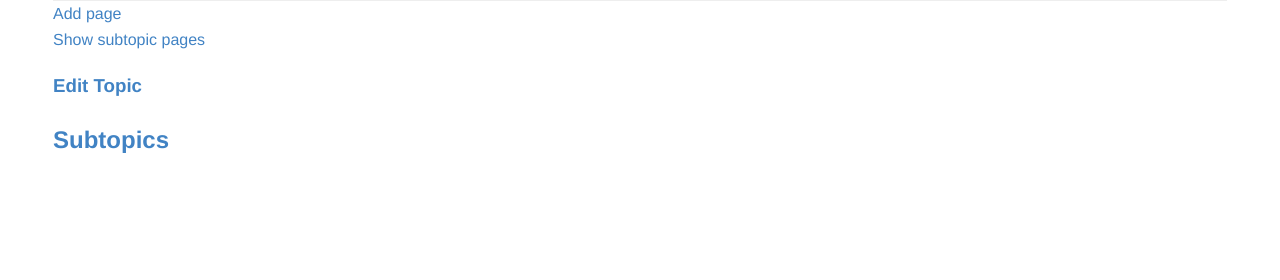
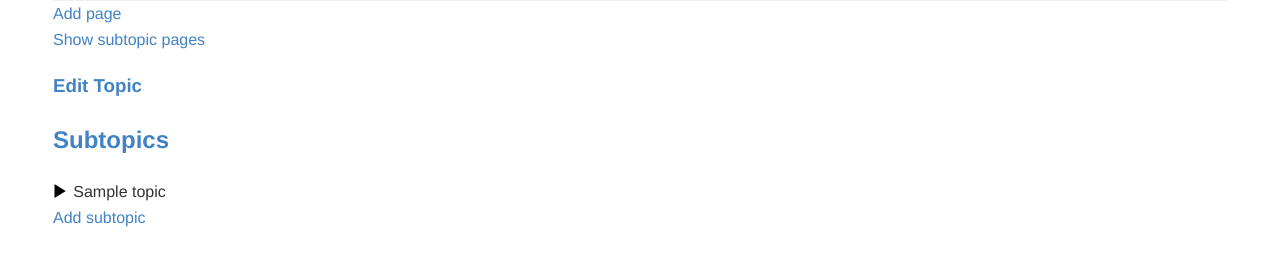
Before and after one commit to lrast/reference-organizer, a Flask app: template webapp/templates/viewtopic.html in a window 1280 px wide. Shown: the part 388-668 px from the top of the page. Run offline with Flask 2, Linux system fonts and the light colour scheme; the template is opened without the code that fills it: most values are stand-ins (such as "Sample title", 1, 10 or a date in 2020).

Commit message:
Refactoring endpoint code. New subtopic view

```diff
--- a/webapp/db.py
+++ b/webapp/db.py
@@ -72,4 +72,91 @@ def addTopicTopicRelation(conn, leftTopic, rightTopic, relationshipName):
     conn.commit()
 
 
+
 ##### functions for fetching data #####
+def getPagesInTopic(db, topicid, selectThrough=None, onThe='left' ):
+    """Fetch pages corresponding to a particular topic"""
+    if selectThrough is None: # only topic pages
+        return db.execute("""
+            SELECT Page.id, Page.name, Topic.id AS topicid, Topic.name as topicname
+            FROM Page INNER JOIN PageTopic ON Page.id=PageTopic.pageid
+            INNER JOIN Topic on PageTopic.topicid=Topic.id
+            WHERE PageTopic.topicid =(?)
+            """, (topicid,) ).fetchall()
+
+    relationshipid = selectThrough
+    if onThe == 'left':
+        childCol = 'lefttopicid'
+        parentCol = 'righttopicid'
+    if onThe == 'right':
+        childCol = 'righttopicid'
+        parentCol = 'lefttopicid'
+
+    return db.execute("""
+        WITH RECURSIVE AllRelated(topicid) AS (
+            SELECT (?)
+            UNION
+            SELECT DISTINCT TopicTopicRelationship.{childCol} FROM
+            TopicTopicRelationship INNER JOIN AllRelated ON
+            TopicTopicRelationship.{parentCol} = AllRelated.topicid
+            WHERE TopicTopicRelationship.relationshipid=(?)
+            LIMIT 10000
+        )
+        SELECT Page.id, Page.name, PageTopic.topicid, Topic.name AS topicname FROM Page INNER JOIN
+        PageTopic ON Page.id=PageTopic.pageid INNER JOIN
+        AllRelated ON PageTopic.topicid=AllRelated.topicid INNER JOIN
+        Topic ON PageTopic.topicid=Topic.id;
+        """.format(childCol=childCol, parentCol=parentCol), (topicid, relationshipid)).fetchall()
+
+
+
+def getTopicGraph(db, relationshipid, rootedAt=None, onThe='right', depth=float('inf')):
+    """fetch a topic graph"""
+
+    if rootedAt is None: # return the whole graph
+        return db.execute(
+            """SELECT TopicTopicRelationship.lefttopicid, TopicTopicRelationship.righttopicid,
+            LeftTopic.name AS leftname, RightTopic.name AS rightname FROM TopicTopicRelationship
+            JOIN Topic AS LeftTopic ON TopicTopicRelationship.lefttopicid = LeftTopic.id
+            JOIN Topic AS RightTopic ON TopicTopicRelationship.righttopicid = RightTopic.id
+            WHERE TopicTopicRelationship.relationshipid =(?)
+            """, (relationshipid,)).fetchall()
+
+    topicid = rootedAt
+    if onThe == 'left':
+        childCol = 'lefttopicid'
+        parentCol = 'righttopicid'
+    if onThe == 'right':
+        childCol = 'righttopicid'
+        parentCol = 'lefttopicid'
+
+    if depth == 1:
+        return db.execute("""
+            SELECT Current.id AS parentid, Topic.id AS childid,
+            Current.name AS parentname, Topic.name AS childname
+            FROM Topic JOIN
+            TopicTopicRelationship ON Topic.id=TopicTopicRelationship.{childCol}
+            JOIN Topic AS Current
+            WHERE TopicTopicRelationship.{parentCol}=(?) AND TopicTopicRelationship.relationshipid=(?)
+            AND Current.id=(?);
+            """.format(childCol=childCol, parentCol=parentCol),
+            (topicid, relationshipid, topicid) ).fetchall()
+
+    if depth == float('inf'):
+        return db.execute("""
+            WITH RECURSIVE AllRelated(parentid, childid) AS (
+                SELECT {parentCol}, {childCol} FROM TopicTopicRelationship
+                WHERE {parentCol}=(?) AND relationshipid=(?)
+                UNION
+                SELECT DISTINCT TopicTopicRelationship.{parentCol}, TopicTopicRelationship.{childCol}
+                FROM TopicTopicRelationship INNER JOIN AllRelated ON
+                TopicTopicRelationship.{parentCol} = AllRelated.childid
+                WHERE TopicTopicRelationship.relationshipid=(?)
+                LIMIT 10000
+            )
+            SELECT AllRelated.parentid, AllRelated.childid, Parent.name AS parentname,
+            Child.name AS childname
+            FROM AllRelated JOIN Topic AS Parent on AllRelated.parentid=Parent.id
+            JOIN Topic AS Child on AllRelated.childid=Child.id
+            """.format(childCol=childCol, parentCol=parentCol),
+            (topicid, relationshipid,relationshipid) ).fetchall()
--- a/webapp/routes.py
+++ b/webapp/routes.py
@@ -98,15 +98,15 @@ def viewEntry():
                 topicData = json.loads( requests.get(
                     url_for('topicInfo', topicid=topicid, fetchThrough=1, _external=True)
                     ).content )
-                print(topicData)
             else:
                 topicData = json.loads( topicInfo( topicid ) )
 
             if bool(pageState['showRelationships']):
                 # hard coding with a single relationship type for now
                 relatedTopics = json.loads( requests.get(
-                    url_for('relationshipInfo', relationshipid=1, topic=topicid, _external=True)
+                    url_for('relationshipInfo', relationshipid=1, topic=topicid, fetchThrough=1, _external=True)
                     ).content )['topics']
+                print(relatedTopics)
             else:
                 relatedTopics=[]
 
--- a/webapp/static/styles.css
+++ b/webapp/static/styles.css
@@ -81,3 +81,42 @@ input {
   font: inherit;
   margin: 0;
 }
+
+
+
+/* overall styling */
+ul, #topicTree {
+  list-style-type: none;
+}
+
+#topicTree {
+  margin: 0;
+  padding: 0;
+}
+
+/* Style the caret*/
+.caret {
+  cursor: pointer;
+  user-select: none; /* Prevent text selection */
+}
+
+/* Create the caret/arrow with a unicode, and style it */
+.caret::before {
+  content: "\25B6";
+  color: black;
+  display: inline-block;
+  margin-right: 6px;
+}
+
+/* Rotate the caret/arrow icon when clicked on (using JavaScript) */
+.caret-down::before {
+  transform: rotate(90deg);
+}
+
+/* Hide the nested, show active */
+.nested {
+  display: none;
+}
+.active {
+  display: block;
+}
--- /dev/null
+++ b/webapp/templates/topictree.html
@@ -0,0 +1,31 @@
+{# Tree view of topics #}
+
+
+{% macro subtree(rootid, rootname, relatedTopics) %}
+  <li><span class="caret">{{rootname}}</span>
+    <ul class="nested">
+    {%- for pair in relatedTopics %}
+      {%- if pair['parentid']==rootid %}
+        {{subtree(pair['childid'], pair['childname'], relatedTopics ) }}
+      {% endif %}
+    {%- endfor %}
+  </ul>
+  </li>
+{%- endmacro %}
+
+<ul id="topicTree">
+  {{subtree(topic["id"], topic["name"], relatedTopics) }}
+<ul id="topicTree">
+
+
+<script>
+var toggler = document.getElementsByClassName("caret");
+var i;
+
+for (i = 0; i < toggler.length; i++) {
+  toggler[i].addEventListener("click", function() {
+    this.parentElement.querySelector(".nested").classList.toggle("active");
+    this.classList.toggle("caret-down");
+  });
+}
+</script>
--- a/webapp/templates/viewtopic.html
+++ b/webapp/templates/viewtopic.html
@@ -40,7 +40,9 @@
 
 
 <h2> <a href='{{ url_for("viewEntry", topic=topic["id"], toggle="showRelationships", **pageState) }}'> Subtopics </a> </h2>
+
 {% if pageState["showRelationships"] %}
+
 <table>
     <thead>
         <tr>
@@ -50,16 +52,18 @@
     <tbody>
         {% for relatedTopic in relatedTopics %}
             <tr>
-                <td class="thin-column"> <a href='{{url_for("viewEntry", topic=relatedTopic["id"])}}' >  {{ relatedTopic["name"] }}  </a> </td>
-                <td class="thin-column"> <a href='{{url_for("button_remove_TTR", lefttopicid=relatedTopic["id"], righttopicid=topic["id"])}}' > Remove relationship </a> </td>
+                <td class="thin-column"> <a href='{{url_for("viewEntry", topic=relatedTopic["childid"])}}' >  {{ relatedTopic["childname"] }}  </a> </td>
+                <td class="thin-column"> <a href='{{url_for("button_remove_TTR", lefttopicid=relatedTopic["childid"], righttopicid=topic["id"])}}' > Remove relationship </a> </td>
             </tr>
         {% endfor %}
     </tbody>
 </table>
 
-<a href='{{url_for("button_add_TTR", righttopicid=topic["id"])}}'> Add subtopic </a> <br>
 {% endif %}
 
+{% include "topictree.html" %}
+
+<a href='{{url_for("button_add_TTR", righttopicid=topic["id"])}}'> Add subtopic </a> <br>
 
 
 {% endblock %}
```
Also changed, not shown: webapp/apis.py (+20 -76 lines).
